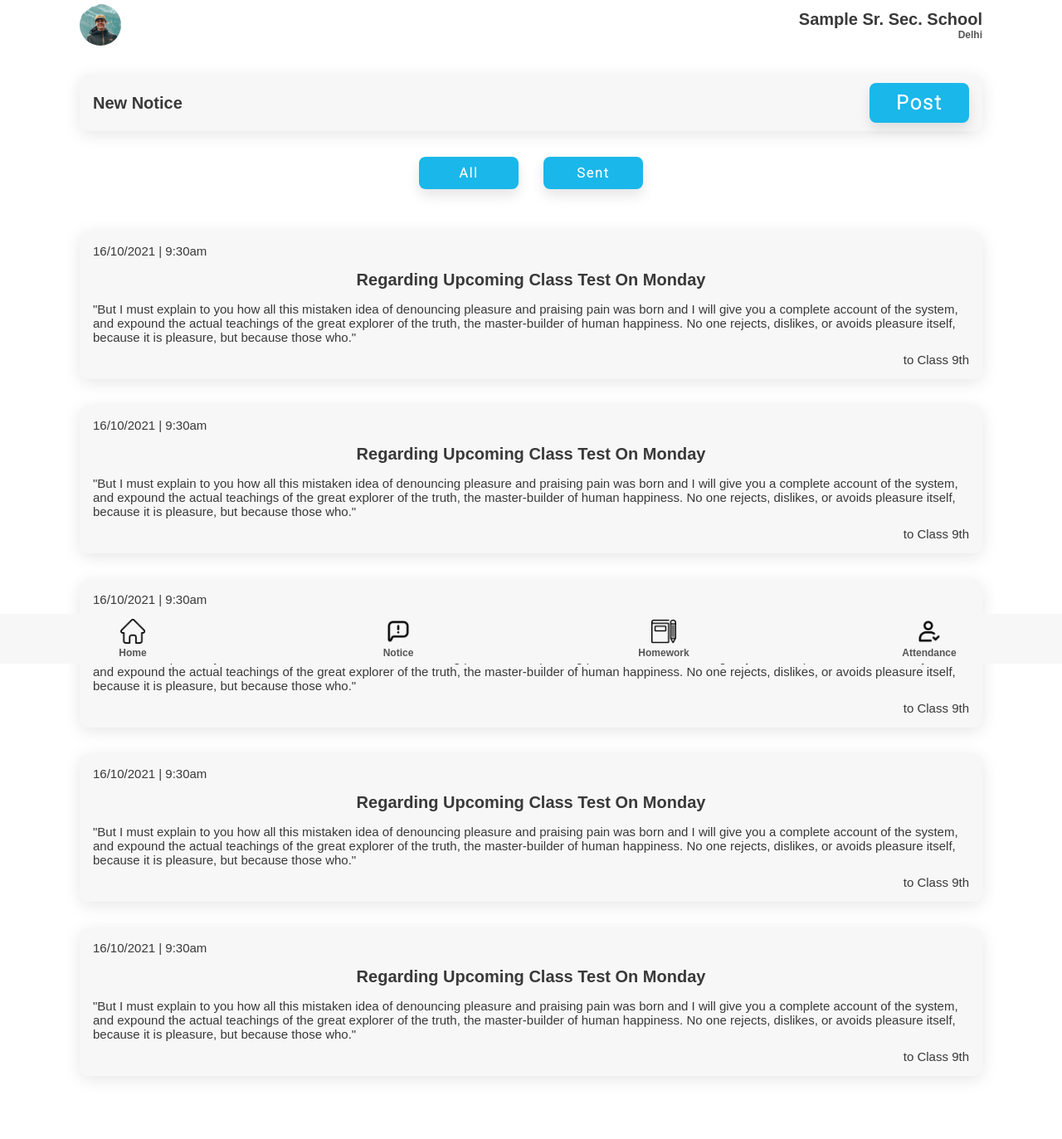
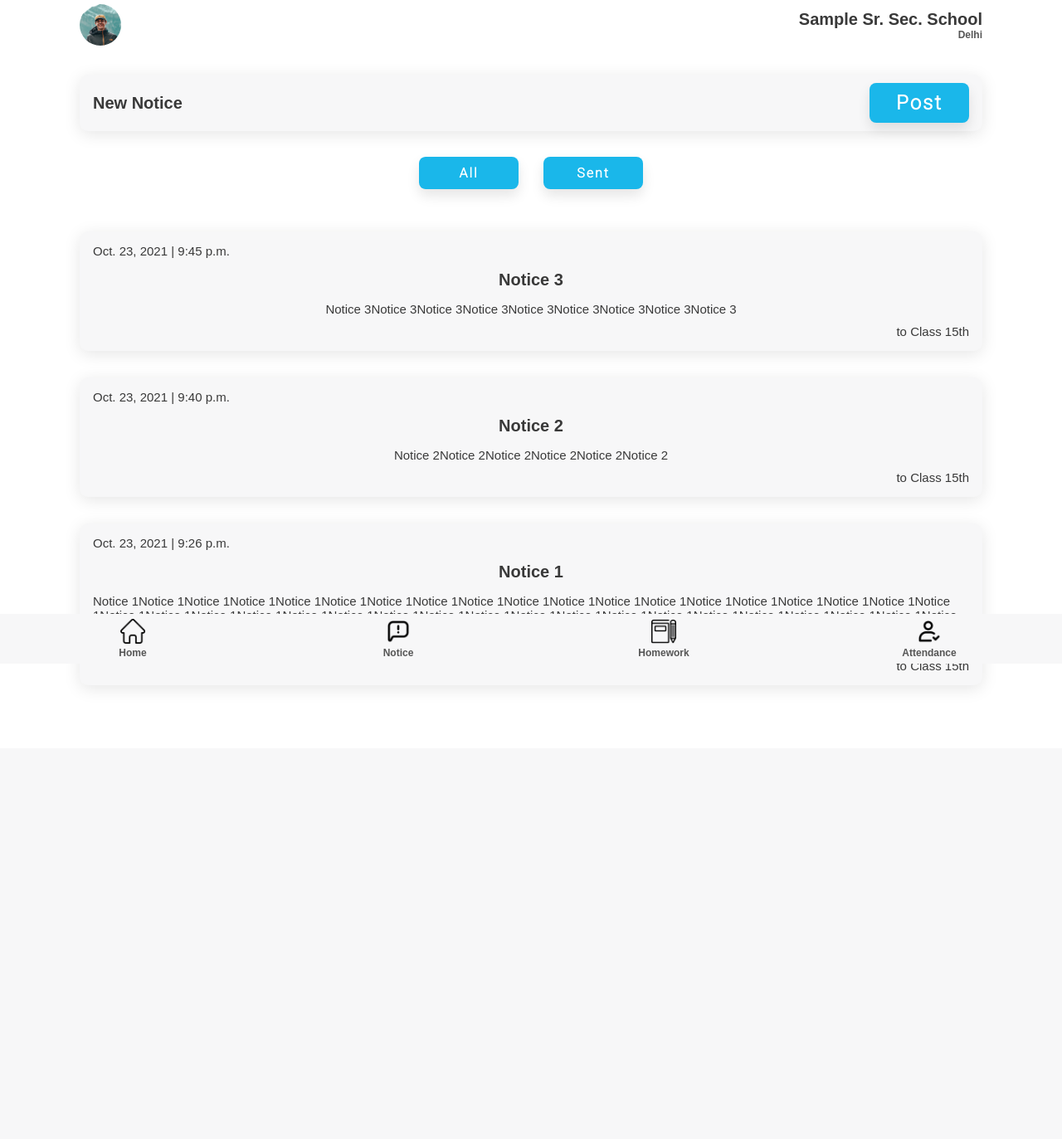
Before and after one commit to codeif-org/School-Management-Back, a Django app: page /notice/teacher/showNotice/ in a window 1280 px wide. Shown: the whole page at 83% size. After the commit the page ends 808 px from the top, so only its background shows below. Run offline with Django 3.2, Linux system fonts and the light colour scheme; data comes from the database, SQL or seed files in the repository.

Commit message:
Notice Done!

```diff
--- a/homework/views.py
+++ b/homework/views.py
@@ -8,7 +8,6 @@ from .serializers import homeworkSerializer
 from django.http.response import JsonResponse
 from rest_framework.parsers import JSONParser
 from rest_framework import serializers, status
-from django.utils import timezone
 # Create your views here.
 
 def homeworkTeacher(request):
--- a/notice/models.py
+++ b/notice/models.py
@@ -1,11 +1,13 @@
 from django.db import models
-from teacher.models import teacher
+from teacher.models import classSection
+from student.models import student
 # Create your models here.
 
 class notice(models.Model):
-        user = models.ForeignKey(teacher, on_delete=models.PROTECT, null = False, blank = False, default = '')
-        classes = models.CharField(max_length=200)
-        students = models.CharField(max_length=2000)
         topic = models.CharField(max_length=200)
         desc = models.CharField(max_length=2000)
         date = models.DateTimeField(auto_now=True)
+
+class receiver(models.Model):
+        note = models.ForeignKey(notice, on_delete=models.PROTECT)
+        receiver = models.ForeignKey(classSection, on_delete=models.PROTECT)
--- a/notice/views.py
+++ b/notice/views.py
@@ -1,12 +1,13 @@
-from django.shortcuts import render
-from .models import notice
+from django.shortcuts import render, redirect
+from .models import notice, receiver
 from teacher.models import classSection
 from student.models import student
 # Create your views here.
 
 def showNotice(request):
-    notices = notice.objects.all()
-    return render(request, 'addNotice.html', {'notices': notices})
+    notices = notice.objects.all().order_by('-date')
+    receivers = receiver.objects.all()
+    return render(request, 'addNotice.html', {'notices': notices, 'receivers': receivers})
 
 def createNotice(request):
     classes = classSection.objects.all()
@@ -15,4 +16,21 @@ def createNotice(request):
     l = []
     for i in range(1, number+1):
         l.append(i)
+    if request.method == 'POST':
+        topic = request.POST['topic']
+        desc = request.POST['desc']
+        noticeobj = notice(topic = topic, desc = desc)
+        noticeobj.save()
+        allclasses = request.POST.getlist('checks[]')
+        print(allclasses)
+        if 'all' in allclasses:
+            for c in classes:
+                receiverobj = receiver(note = noticeobj, receiver = c)
+                receiverobj.save()
+        else:
+            for c in allclasses:
+                classobj = classSection.objects.get(Class = c)
+                receiverobj = receiver(note = noticeobj, receiver = classobj)
+                receiverobj.save()
+        return redirect('notice:showNotice')
     return render(request, 'createNotice.html', {'classes': classes, 'students': students, 'l': l})
--- a/templates/teacher/addNotice.html
+++ b/templates/teacher/addNotice.html
@@ -29,71 +29,20 @@
       <!-- Student List -->
       <section id="home-menu">
         <div class="home-menu">
+          {% for receiver in receivers %}
+          {% for notice in notices %}
+          {% if forloop.counter == forloop.parentloop.counter %}
           <div class="menu-list notice-list">
-            <p>16/10/2021 | 9:30am</p>
-            <h2>Regarding upcoming class test on monday</h2>
+            <p>{{ notice.date.date }} | {{ notice.date.time }}</p>
+            <h2>{{ notice.topic }}</h2>
             <p>
-              "But I must explain to you how all this mistaken idea of
-              denouncing pleasure and praising pain was born and I will give you
-              a complete account of the system, and expound the actual teachings
-              of the great explorer of the truth, the master-builder of human
-              happiness. No one rejects, dislikes, or avoids pleasure itself,
-              because it is pleasure, but because those who."
+              {{ notice.desc }}
             </p>
-            <p>to Class 9th</p>
+            <p>to Class {{ receiver.receiver.Class }}th</p>
           </div>
-          <div class="menu-list notice-list">
-            <p>16/10/2021 | 9:30am</p>
-            <h2>Regarding upcoming class test on monday</h2>
-            <p>
-              "But I must explain to you how all this mistaken idea of
-              denouncing pleasure and praising pain was born and I will give you
-              a complete account of the system, and expound the actual teachings
-              of the great explorer of the truth, the master-builder of human
-              happiness. No one rejects, dislikes, or avoids pleasure itself,
-              because it is pleasure, but because those who."
-            </p>
-            <p>to Class 9th</p>
-          </div>
-          <div class="menu-list notice-list">
-            <p>16/10/2021 | 9:30am</p>
-            <h2>Regarding upcoming class test on monday</h2>
-            <p>
-              "But I must explain to you how all this mistaken idea of
-              denouncing pleasure and praising pain was born and I will give you
-              a complete account of the system, and expound the actual teachings
-              of the great explorer of the truth, the master-builder of human
-              happiness. No one rejects, dislikes, or avoids pleasure itself,
-              because it is pleasure, but because those who."
-            </p>
-            <p>to Class 9th</p>
-          </div>
-          <div class="menu-list notice-list">
-            <p>16/10/2021 | 9:30am</p>
-            <h2>Regarding upcoming class test on monday</h2>
-            <p>
-              "But I must explain to you how all this mistaken idea of
-              denouncing pleasure and praising pain was born and I will give you
-              a complete account of the system, and expound the actual teachings
-              of the great explorer of the truth, the master-builder of human
-              happiness. No one rejects, dislikes, or avoids pleasure itself,
-              because it is pleasure, but because those who."
-            </p>
-            <p>to Class 9th</p>
-          </div>
-          <div class="menu-list notice-list">
-            <p>16/10/2021 | 9:30am</p>
-            <h2>Regarding upcoming class test on monday</h2>
-            <p>
-              "But I must explain to you how all this mistaken idea of
-              denouncing pleasure and praising pain was born and I will give you
-              a complete account of the system, and expound the actual teachings
-              of the great explorer of the truth, the master-builder of human
-              happiness. No one rejects, dislikes, or avoids pleasure itself,
-              because it is pleasure, but because those who."
-            </p>
-            <p>to Class 9th</p>
-          </div>
+          {% endif %}
+          {% endfor %}
+          {% endfor %}
         </div>
       </section>
 </section>
```
Also changed, not shown: notice/admin.py (+6 -2 lines), templates/teacher/createNotice.html (+9 -29 lines), db.sqlite3, notice/migrations/0002_auto_20211023_1339.py (added).
